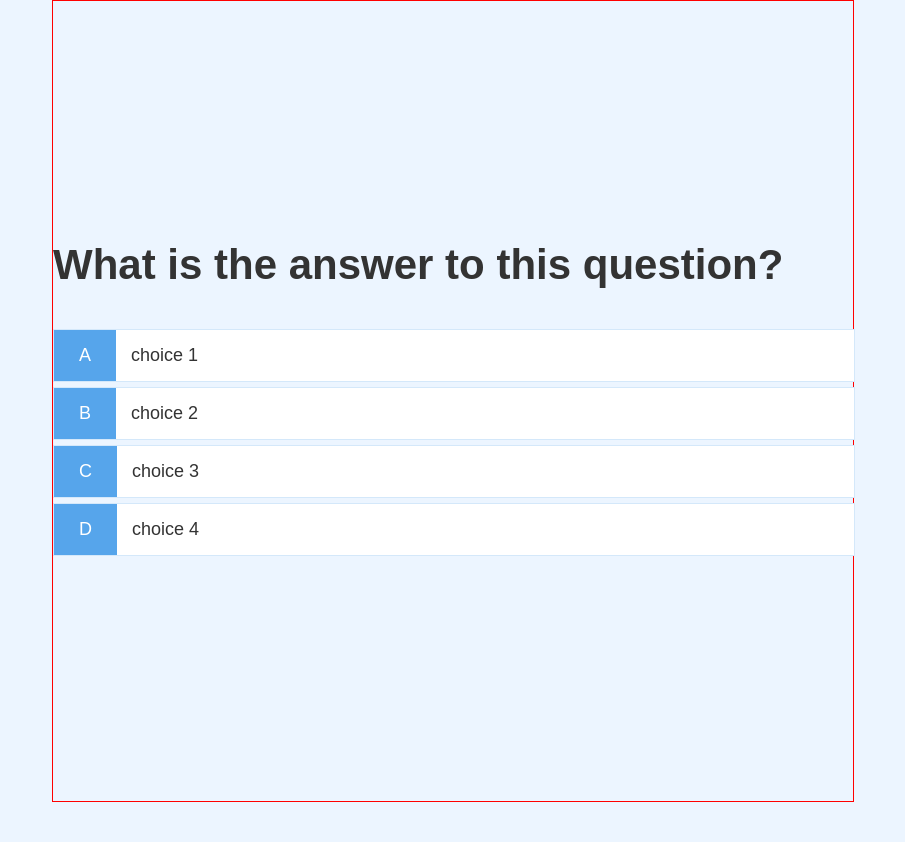
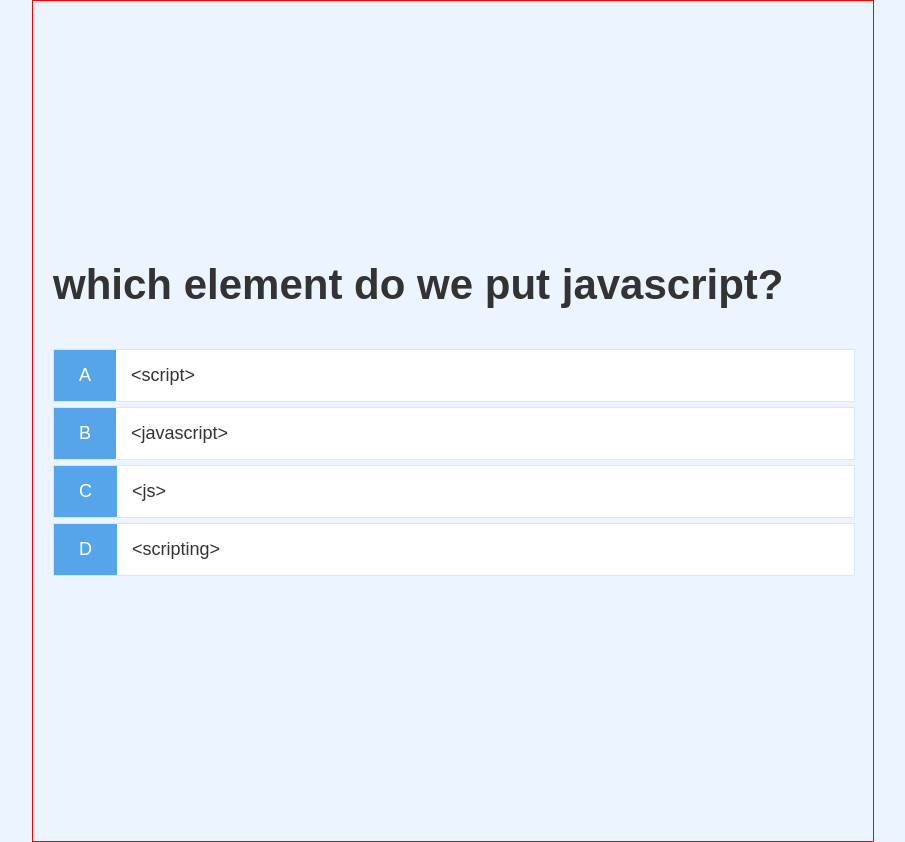
Before and after one commit to sam-mamgain/quiz-app, a plain HTML site: page game.html in a window 1280 px wide. Shown: the whole page, without its empty margins (187-1092 px from the left). Before the commit the page ends 802 px from the top, so only its background shows below. Drawn offline with Linux system fonts and the light colour scheme.

Commit message:
Display hard coded question and aswers

```diff
--- a/app.css
+++ b/app.css
@@ -46,6 +46,7 @@ h3 {
   justify-content: center;
   max-width: 80rem;
   margin: 0 auto;
+  padding: 2rem;
 }
 
 .container > * {
--- a/game.css
+++ b/game.css
@@ -22,4 +22,5 @@
 
 .choice-text {
   padding: 1.5rem;
+  width: 100%;
 }
--- a/game.html
+++ b/game.html
@@ -14,21 +14,23 @@
       <h2 id="question">What is the answer to this question?</h2>
       <div class="choice-container">
         <p class="choice-prefix">A</p>
-        <p class="choice-text">choice 1</p>
+        <p class="choice-text" data-number="1">choice 1</p>
       </div>
       <div class="choice-container">
         <p class="choice-prefix">B</p>
-        <p class="choice-text">choice 2</p>
+        <p class="choice-text" data-number="2">choice 2</p>
       </div>
       <div class="choice-container">
         <p class="choice-prefix">C</p>
-        <p class="choice-text">choice 3</p>
+        <p class="choice-text" data-number="3">choice 3</p>
       </div>
       <div class="choice-container">
         <p class="choice-prefix">D</p>
-        <p class="choice-text">choice 4</p>
+        <p class="choice-text" data-number="4">choice 4</p>
       </div>
     </div>
   </div>
+
+  <script src="game.js"></script>
 </body>
 </html>
--- /dev/null
+++ b/game.js
@@ -0,0 +1,89 @@
+const question = document.getElementById('question');
+const choices = Array.from(document.getElementsByClassName('choice-text'));
+
+let currentQuestion = {}
+let acceptingAnswer = false;
+let score = 0;
+let questionCounter = 0;
+let availableQuestion = [];
+
+let questions = [
+  {
+    question: 'which element do we put javascript?',
+    choice1: '<script>',
+    choice2: '<javascript>',
+    choice3: '<js>',
+    choice4: '<scripting>',
+    answer: 1
+  },
+  {
+    question: 'Inside which element do we put javascript?',
+    choice1: '<scripting>',
+    choice2: '<javascript>',
+    choice3: '<js>',
+    choice4: '<script>',
+    answer: 4
+  },
+  {
+    question: 'So Inside which element do we put javascript?',
+    choice1: '<js>',
+    choice2: '<javascript>',
+    choice3: '<script>',
+    choice4: '<scripting>',
+    answer: 3
+  },
+  {
+    question: 'Tell Inside which element do we put javascript?',
+    choice1: '<script>',
+    choice2: '<javascript>',
+    choice3: '<js>',
+    choice4: '<scripting>',
+    answer: 1
+  }
+];
+
+// CONSTANTS
+let CORRECT_ANSWER = 10;
+let MAX_QUESTION = 3;
+
+let startGame = () => {
+  score = 0;
+  questionCounter = 0;
+  availableQuestion = [...questions];
+
+  getNewQuestion();
+}
+
+getNewQuestion = () => {
+  if (availableQuestion.length === 0 || questionCounter >= MAX_QUESTION) {
+    return window.location.assign('/end.html');
+  };
+  questionCounter++;
+  const questionIndex = Math.floor(Math.random() * availableQuestion.length);
+  currentQuestion = availableQuestion[questionIndex];
+  question.innerText = currentQuestion.question;
+
+  choices.forEach(choice => {
+    let number = choice.dataset['number'];
+    choice.innerText = currentQuestion['choice' + number];
+  });
+
+  availableQuestion.splice(questionIndex, 1);
+  acceptingAnswer = true;
+}
+
+choices.forEach(choice => {
+  choice.addEventListener('click', e => {
+    if (!acceptingAnswer) return;
+
+    acceptingAnswer = true;
+    const selectedChoice = e.target;
+    console.log('see', selectedChoice);
+    const selectedAnswer = selectedChoice.dataset['number'];
+    console.log(selectedAnswer);
+    getNewQuestion();
+
+  })
+})
+
+startGame();
```
